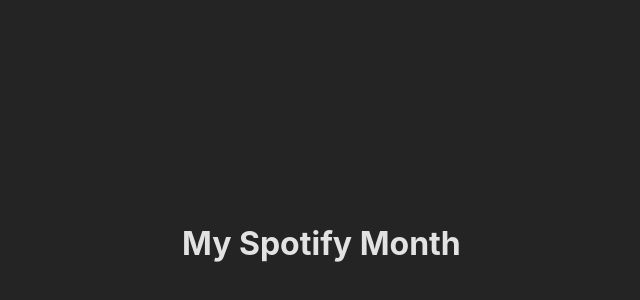
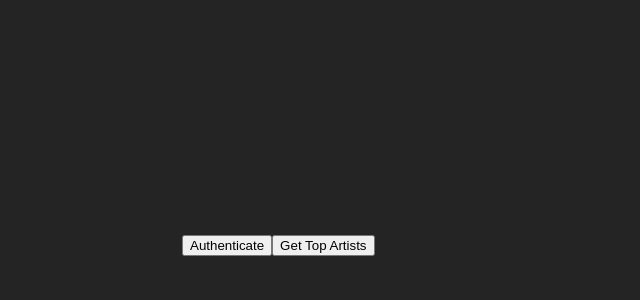
Before and after one commit to PetDios9/your-favorite-tracks, a React (Vite) app: page / in a window 1280 px wide. Shown: the part 156-456 px from the top of the page, without its empty margins (298-938 px from the left). Built offline with nearby package versions, Linux system fonts and the light colour scheme; no server answers.

Commit message:
feat:ability to authenticate and fetch top artists

```diff
--- a/src/App.tsx
+++ b/src/App.tsx
@@ -1,7 +1,12 @@
+import authenticate from "./services/authenticate"
+import fetchTopArtists from "./services/fetchTopArtists"
+
 function App() {
-
   return (
-    <div><h1 className='h1'>My Spotify Month</h1></div>
+    <div>
+      <button onClick={async () => await authenticate()}>Authenticate</button>
+      <button onClick={async() => await fetchTopArtists(await authenticate())}>Get Top Artists</button>
+    </div>
   )
 }
 
--- a/src/services/authenticate.ts
+++ b/src/services/authenticate.ts
@@ -6,9 +6,12 @@
 const params = new URLSearchParams(window.location.search)
 const code = params.get('code')
 
-if (!code) {
-    redirectToAuthCodeFlow(clientId);
-} else {
-    const accessToken = await getAccessToken(clientId, code);
-    return accessToken
+export default async function authenticate() {
+    if (!code) {
+        redirectToAuthCodeFlow(clientId);
+
+    } else {
+        const accessToken = await getAccessToken(clientId, code);
+        return accessToken
+    }
 }
--- /dev/null
+++ b/src/services/fetchTopArtists.ts
@@ -0,0 +1,7 @@
+export default async function fetchTopArtists(token: string) {
+    const result = await fetch("https://api.spotify.com/v1/me/top/artists?time_range=short_term&offset=0", {
+        method: "GET", headers: { Authorization: `Bearer ${token}` }
+    });
+    console.log(await result.json())
+    return await result.json();
+}
--- a/src/services/redirectToAuthCodeFlow.ts
+++ b/src/services/redirectToAuthCodeFlow.ts
@@ -8,7 +8,7 @@
     params.append("client_id", clientId);
     params.append("response_type", "code");
     params.append("redirect_uri", "http://localhost:5173/callback");
-    params.append("scope", "user-read-private user-read-email");
+    params.append("scope", "user-read-private user-top-read");
     params.append("code_challenge_method", "S256");
     params.append("code_challenge", challenge);
 
```
